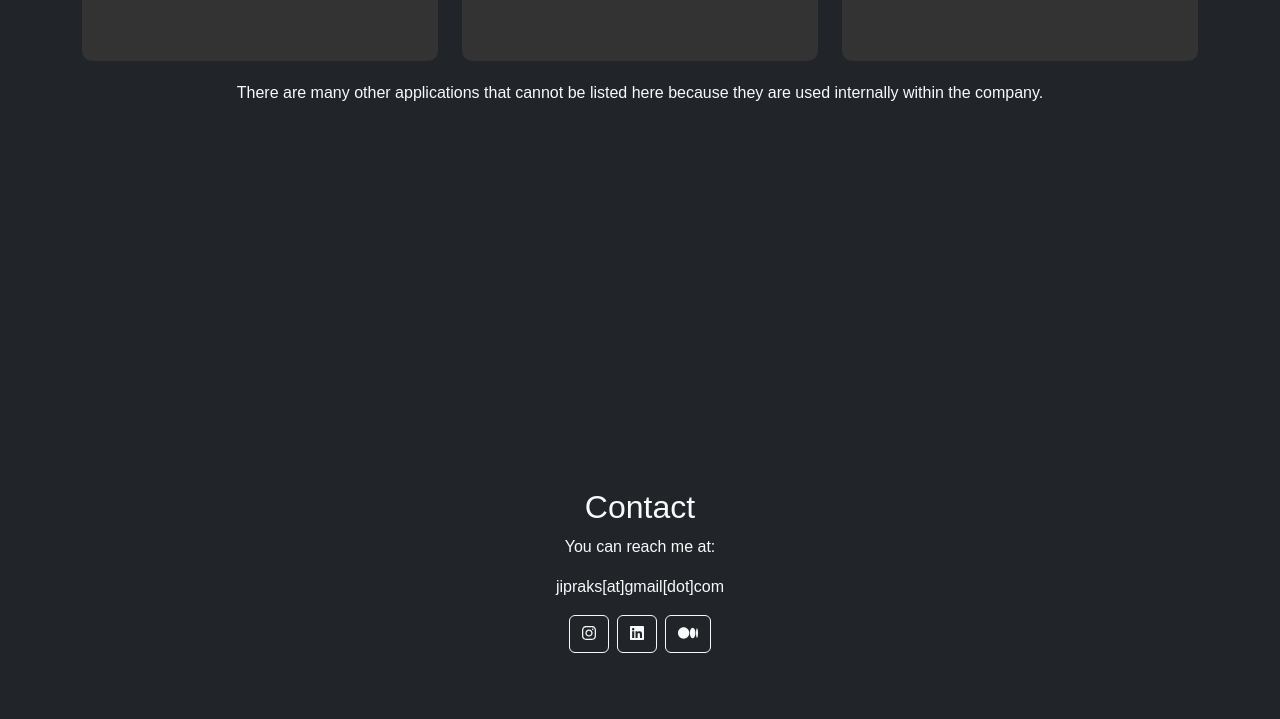
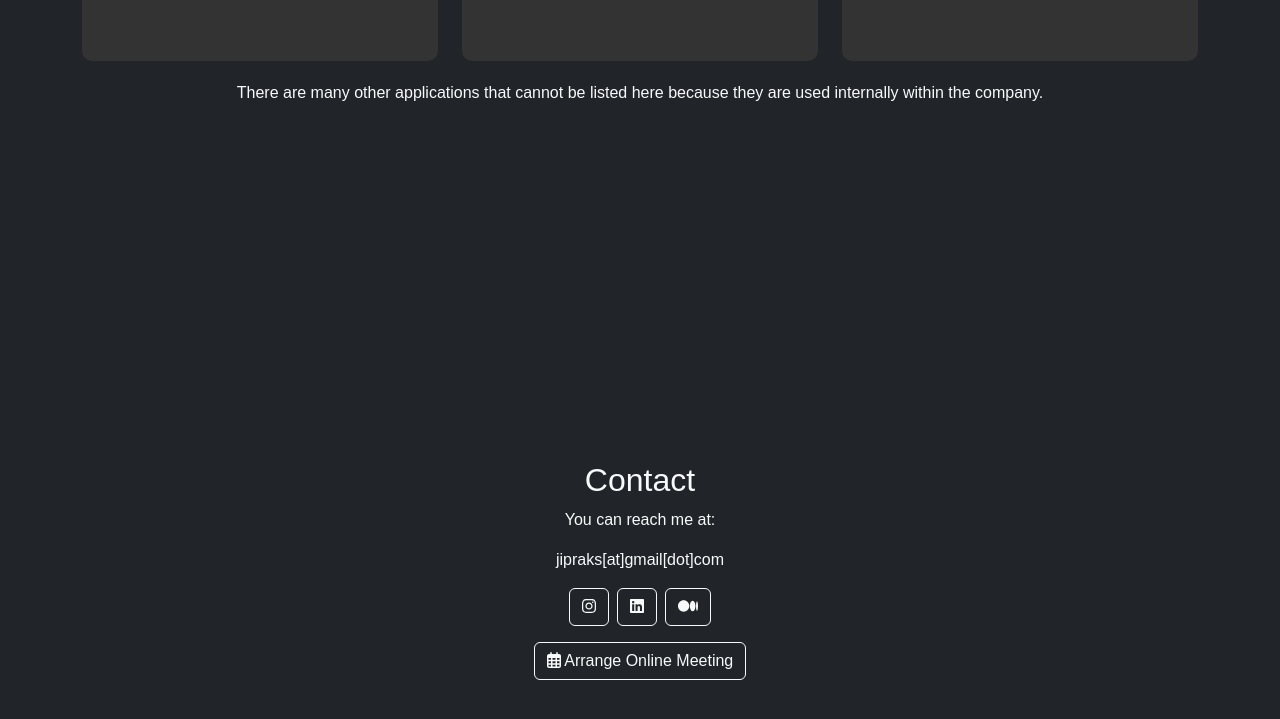
Before and after one commit to jipraks/jipraks.github.io, a plain HTML site: page index.html in a window 1280 px wide. Shown: the part 1400-2119 px from the top of the page. Drawn offline with nearby package versions, Linux system fonts and the light colour scheme; a web font is replaced by a local one.

Commit message:
Add Cal.com Link

```diff
--- a/index.html
+++ b/index.html
@@ -199,6 +199,7 @@
                 <i class="fa-brands fa-medium"></i>
             </a>
         </div>
+        <a class="btn btn-outline-light mt-3" id="arrange-meeting" href="https://cal.com/jipraks" target="_blank" rel="noopener noreferrer"><i class="fa-regular fa-calendar-days"></i> Arrange Online Meeting</a>
     </div>
 
     <footer class="text-center py-3">
```
